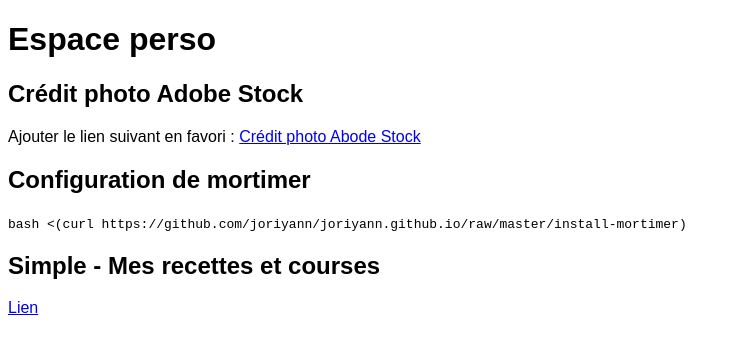
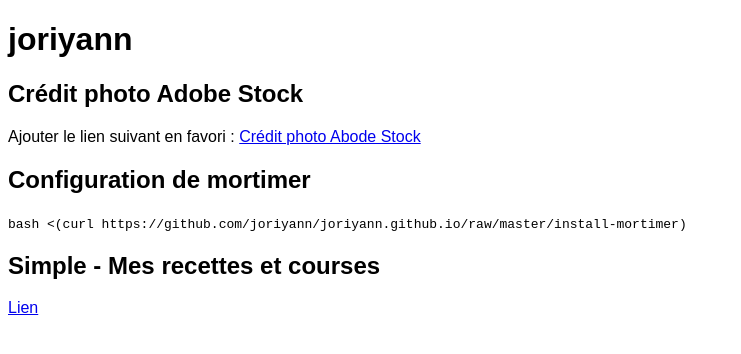
Before and after one commit to joriyann/joriyann.github.io, a plain HTML site: page index.html in a window 1280 px wide. Shown: the whole page, without its empty margins (0-741 px from the left). Drawn offline with Linux system fonts and the light colour scheme.

Commit message:
Update index.html

```diff
--- a/index.html
+++ b/index.html
@@ -14,7 +14,7 @@
 
 <body>
 
-  <h1>Espace perso</h1>
+  <h1>joriyann</h1>
   <h2>Crédit photo Adobe Stock</h2>
   <p>
     Ajouter le lien suivant en favori :
```
